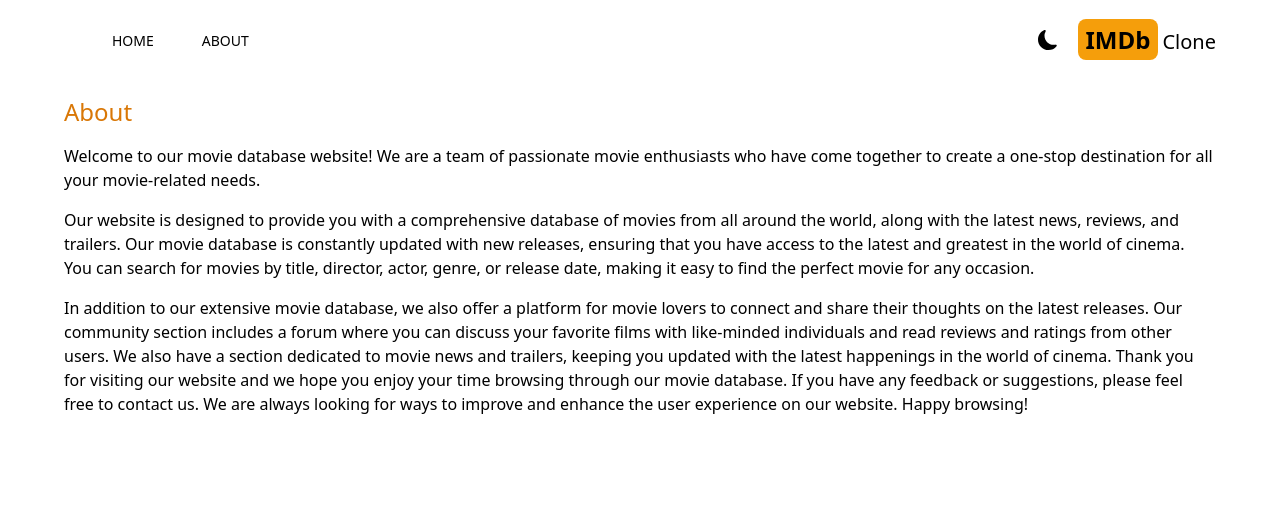
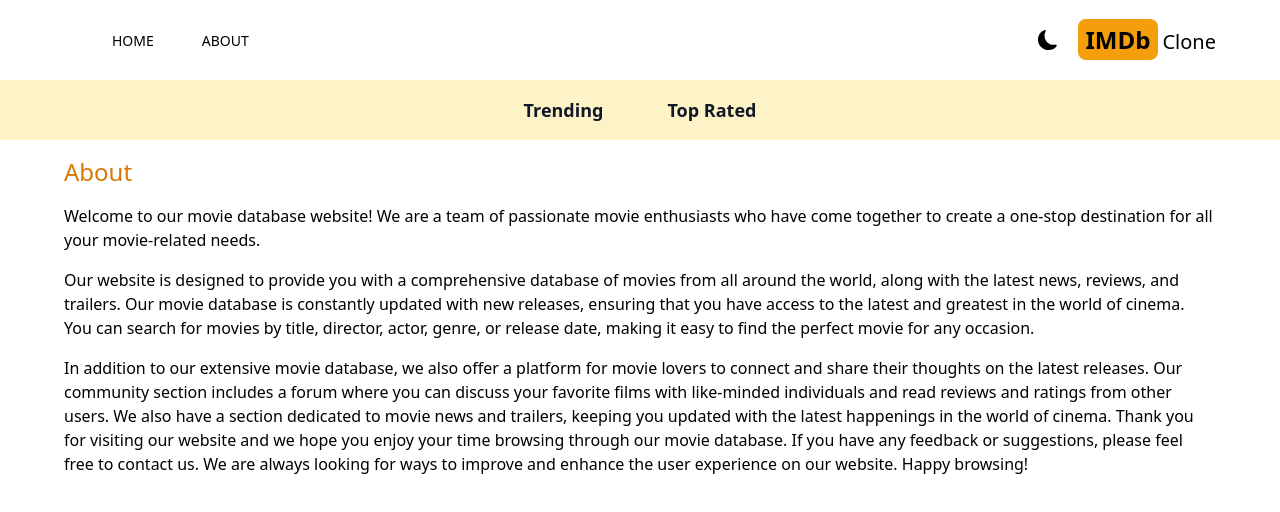
Before and after one commit to Phemaries/imdb_clone, a Next.js app: page /about in a window 1280 px wide. Shown: the top 512 px of the page. Built offline with nearby package versions, Linux system fonts and the light colour scheme.

Commit message:
handle the error

```diff
--- /dev/null
+++ b/app/error.jsx
@@ -0,0 +1,17 @@
+"use client"
+
+import { useEffect } from "react"
+
+const Error = ({error, reset}) => {
+    useEffect(() => {
+        console.log(error)
+    }, [error])
+  return (
+    <div className="text-center mt-10">
+        <h1>Something went wrong</h1>
+        <button className="hover:text-amber-600" onClick={() => reset()}>Try again</button>
+    </div>
+  )
+}
+
+export default Error
--- a/app/layout.jsx
+++ b/app/layout.jsx
@@ -1,5 +1,6 @@
 import "./globals.css";
 import Header from "@/components/Header";
+import Navbar from "@/components/Navbar";
 import Providers from "./Providers"
 // import Providers from "./Providers";
 
@@ -15,7 +16,7 @@ export default function RootLayout({ children }) {
 
           {/* Navbar */}
 
-          {/* <Navbar /> */}
+          <Navbar />
 
           {/* SearchBox */}
 
--- a/app/page.jsx
+++ b/app/page.jsx
@@ -1,7 +1,29 @@
-export default function Home() {
+import Results from "@/components/Results";
+
+const API_KEY = process.env.API_KEY
+
+export default async function Home({searchParams}) {
+
+  const genre = searchParams.genre || "fetchTrending"
+
+  const res = await fetch(
+    `https://api.themoviedb.org/3/${
+      genre === "fetchTopRated" ? "movie/top_rated" : "trending/all/week"
+    }?api_key=${API_KEY}&language=en-US&page=1`,
+    { next: { revalidate: 10000 } }
+  );
+
+  if(!res.ok) {
+    throw new Error("Failed to Fetch Data")
+  }
+
+  const data = await res.json()
+
+  const results = data.results
+
   return (
-   <>
-    <h1>HOME</h1>
-   </>
+   <div>
+    <Results results={results}/>
+   </div>
   )
 }
--- /dev/null
+++ b/components/Navbar.jsx
@@ -0,0 +1,13 @@
+import React from 'react'
+import NavbarItem from './NavbarItem'
+
+const Navbar = () => {
+  return (
+    <div className='flex justify-center dark:bg-gray-600 text-gray-900 bg-amber-100 lg:text-lg gap-4 p-4'>
+      <NavbarItem title="Trending" param="fetchTrending"/>
+      <NavbarItem title="Top Rated" param="fetchTopRated"/>
+    </div>
+  )
+}
+
+export default Navbar
--- /dev/null
+++ b/components/NavbarItem.jsx
@@ -0,0 +1,22 @@
+"use client"
+
+import Link from 'next/link'
+import { useSearchParams } from 'next/navigation'
+
+const NavbarItem = ({title, param}) => {
+    const searchParams = useSearchParams()
+    const genre = searchParams.get("genre")
+  return (
+    <div>
+      <Link className={`m-4 hover:text-amber-600 font-semibold p-2 ${
+          genre &&
+          genre === param &&
+          "underline underline-offset-8 decoration-4  decoration-amber-500 rounded-lg"
+        }`} href={`/?genre=${param}`}>
+        {title}
+      </Link>
+    </div>
+  )
+}
+
+export default NavbarItem
--- /dev/null
+++ b/components/Results.jsx
@@ -0,0 +1,15 @@
+import React from 'react'
+
+const Results = ({results}) => {
+  return (
+    <div>
+      {results.map((result) => (
+        <div key={result.id}>
+            {result.original_title}
+        </div>
+      ))}
+    </div>
+  )
+}
+
+export default Results
```
